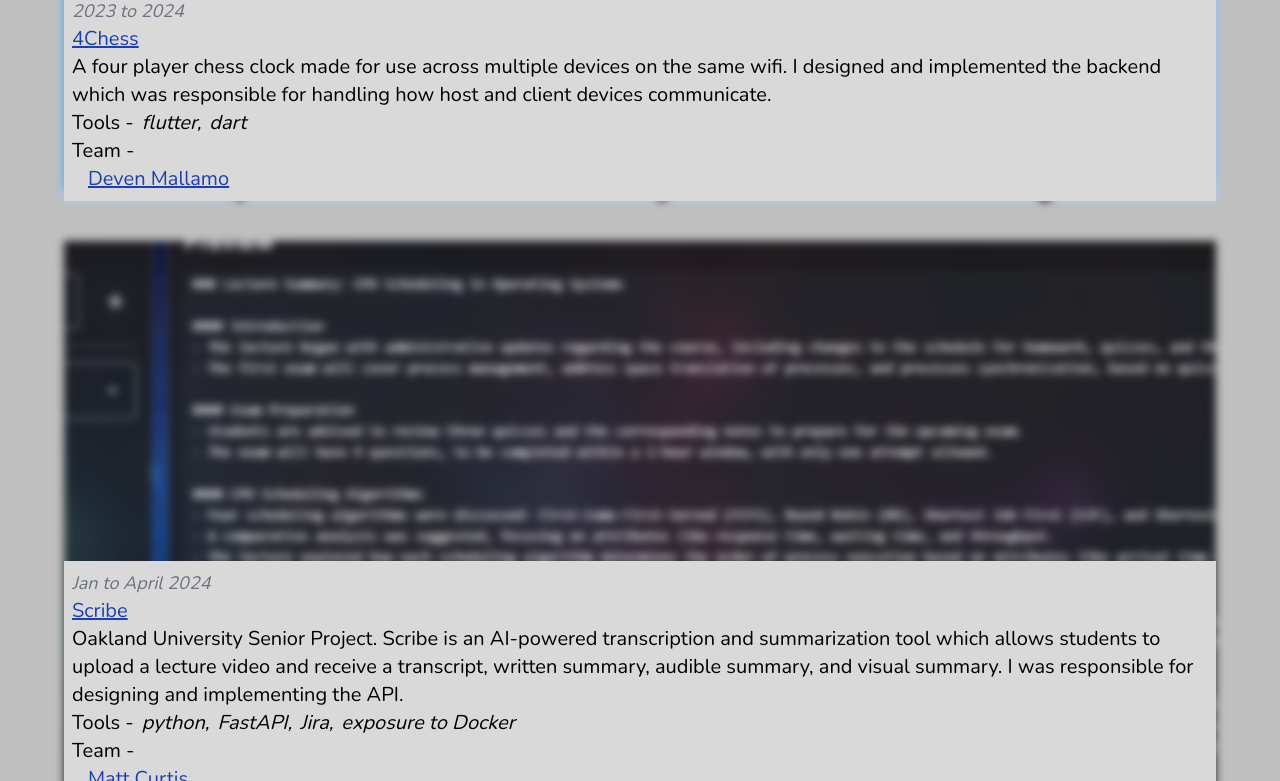
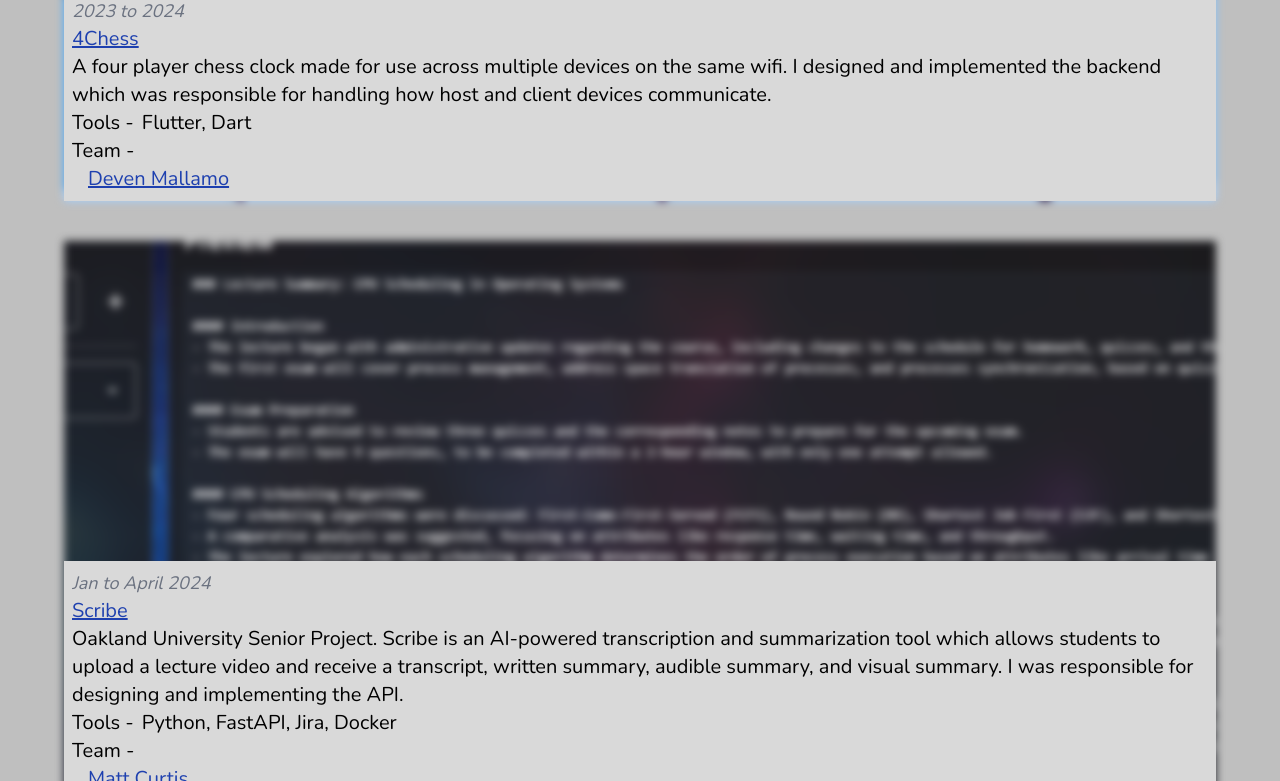
Before and after one commit to Quiggleson/portfolio, a Next.js app: page /projects in a window 1280 px wide. Shown: the part 499-1280 px from the top of the page. Built offline with nearby package versions, Linux system fonts and the light colour scheme.

Commit message:
fix project preview tool bug

```diff
--- a/app/models/projects.tsx
+++ b/app/models/projects.tsx
@@ -2,7 +2,7 @@ export const projects = [
         {
             name: '4Chess',
             description: 'A four player chess clock made for use across multiple devices on the same wifi. I designed and implemented the backend which was responsible for handling how host and client devices communicate.',
-            tools: ['flutter', 'dart'],
+            tools: ['Flutter', 'Dart'],
             image: '4chess_preview.png',
             team: [
                 { name: 'Deven Mallamo', url: 'https://www.linkedin.com/in/deven-mallamo/' }
@@ -13,7 +13,7 @@ export const projects = [
         {
             name: 'Scribe',
             description: 'Oakland University Senior Project. Scribe is an AI-powered transcription and summarization tool which allows students to upload a lecture video and receive a transcript, written summary, audible summary, and visual summary. I was responsible for designing and implementing the API.',
-            tools: ['python', 'FastAPI', 'Jira', 'exposure to Docker'],
+            tools: ['Python', 'FastAPI', 'Jira', 'Docker'],
             image: 'scribe_preview.png',
             team: [
                 { name: 'Matt Curtis', url: 'https://www.linkedin.com/in/matthew-curtis-96432717a/' },
--- a/app/projects/preview.tsx
+++ b/app/projects/preview.tsx
@@ -33,10 +33,13 @@ export default function Preview({ props }: { props: PreviewProps }) {
                             <div className={`overflow-hidden justify-items-start transition-max-height duration-500 ease-in-out h-fit`}>
                                 <div className="flex text-left">{props.description}</div>
                                 <div className="flex">
-                                    <div className="w-fit">Tools - </div>
-                                    {props.tools.map((tool, i) =>
-                                        <div key={i} className="w-fit italic ml-2">{tool}{(i !== props.tools.length - 1) ? ', ' : ' '}</div>
-                                    )}
+                                    <div className="flex w-fit text-nowrap">Tools - </div>
+                                    <div className="pl-2 text-left">
+                                        {props.tools.map((tool, i) =>
+                                            // <div key={i} className="w-fit italic ml-2">{tool}{(i !== props.tools.length - 1) ? ', ' : ' '}</div>
+                                            <>{tool}{(i !== props.tools.length - 1) ? ', ' : ' '}</>
+                                        )}
+                                    </div>
                                 </div>
                                 <div className="flex">Team -</div>
                                 {props.team.map((member, i) =>
```
